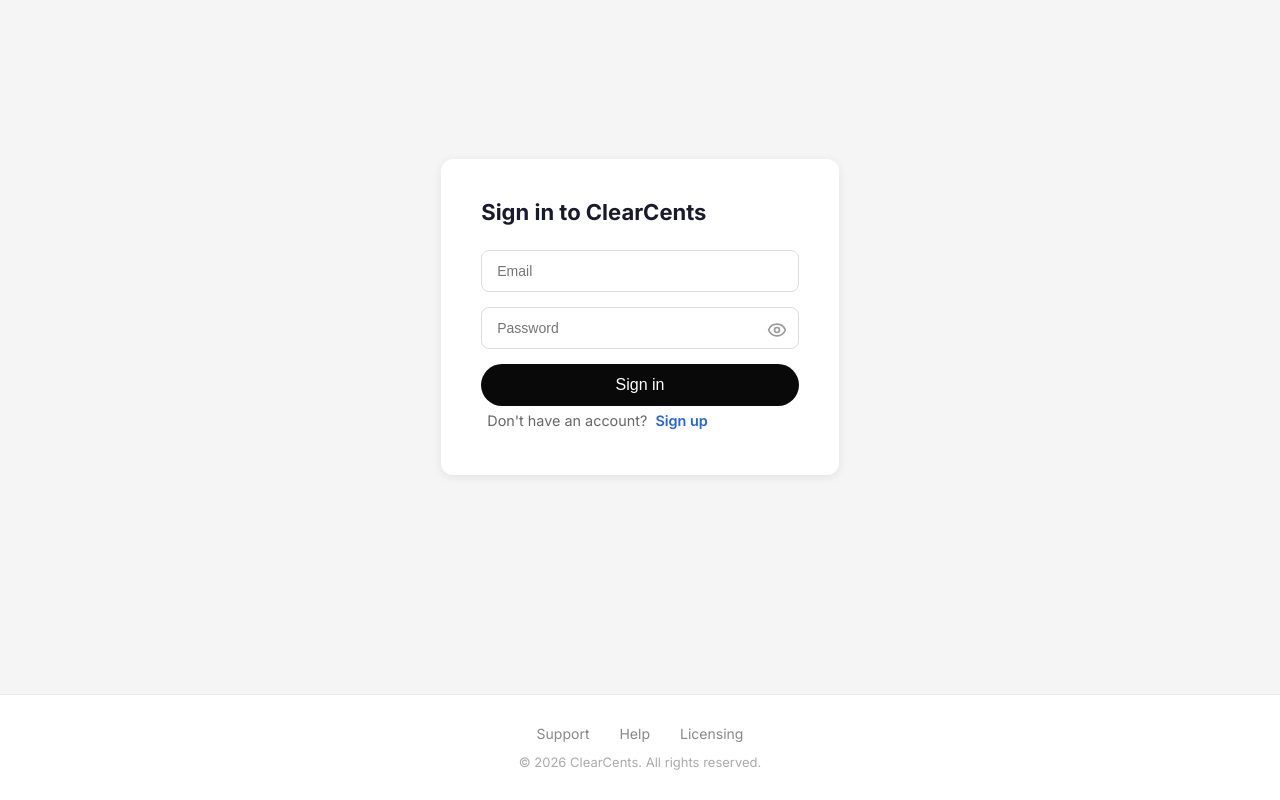
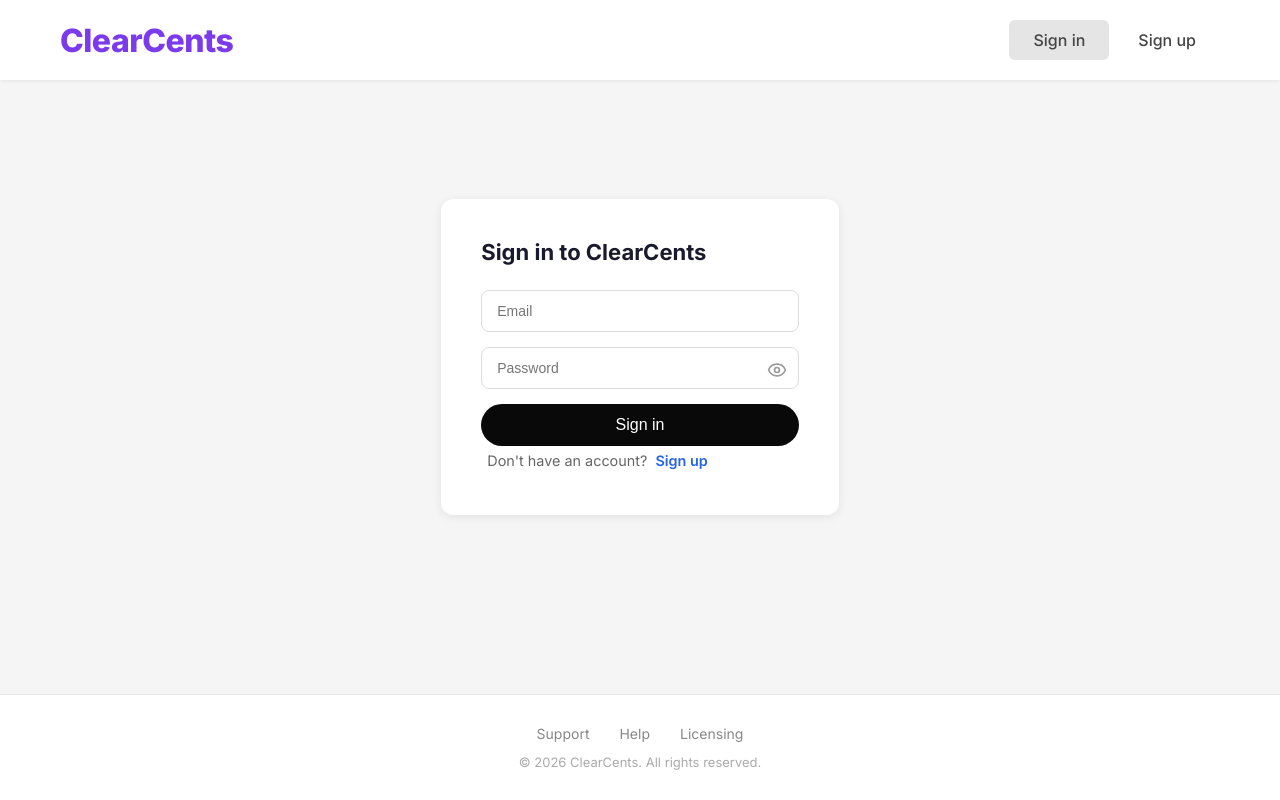
Before and after one commit to ClearCents/clearcents-frontend, a React (Create React App) app: page /signin in a window 1280 px wide. Built offline with nearby package versions, Linux system fonts and the light colour scheme.

Commit message:
fixed some small errors

```diff
--- a/src/App.js
+++ b/src/App.js
@@ -6,7 +6,6 @@
 import Support from './components/Support';
 import Help from './components/Help';
 import Licensing from './components/Licensing';
-import Landing from './Landing';
 import './App.css';
 
 function App() {
@@ -25,7 +24,7 @@
 
   return (
     <BrowserRouter>
-      <div className="App">
+        <div className="App">
             {token ? (
           <nav className="navbar">
             <div className="nav-brand">ClearCents</div>
@@ -42,20 +41,33 @@
             </div>
             <button className="signout-btn" onClick={handleSignout}>Sign out</button>
           </nav>
-        ) : null}
+        ) : (
+          <nav className="navbar">
+            <NavLink to="/signin" className="nav-brand-link">
+              <div className="nav-brand">ClearCents</div>
+            </NavLink>
+            <div className="nav-tabs">
+              <NavLink to="/signin" className={({ isActive }) => isActive ? 'tab active' : 'tab'}>
+                Sign in
+              </NavLink>
+              <NavLink to="/signup" className={({ isActive }) => isActive ? 'tab active' : 'tab'}>
+                Sign up
+              </NavLink>
+            </div>
+          </nav>
+        )}
 
         <div className={token ? 'content' : 'signin-wrapper'}>
 
           <Routes>
-            <Route path="/" element={token ? <Dashboard token={token} /> : <Navigate to="/landing" />} />
+            <Route path="/" element={token ? <Dashboard token={token} /> : <Navigate to="/signin" />} />
             <Route path="/insights" element={token ? <div><h2>Insights coming soon</h2></div> : <Navigate to="/signin" />} />
             <Route path="/account" element={token ? <div><h2>Account</h2></div> : <Navigate to="/signin" />} />
-            <Route path="/landing" element={<Landing />} />
             <Route path="/signin" element={token ? <Navigate to="/" /> : <Signin onSignin={handleSignin} />} />
             <Route path="/signup" element={token ? <Navigate to="/" /> : <Signup onSignup={handleSignin} />} />
-            <Route path="/support" element={token ? <Navigate to="/"/> : <Support />} />
-            <Route path="/help" element={token ? <Navigate to="/"/> : <Help />} />
-            <Route path="/licensing" element={token ? <Navigate to="/"/> : <Licensing />} />
+            <Route path="/support" element={<Support />} />
+            <Route path="/help" element={<Help />} />
+            <Route path="/licensing" element={<Licensing />} />
 
           </Routes>
         </div>
```
